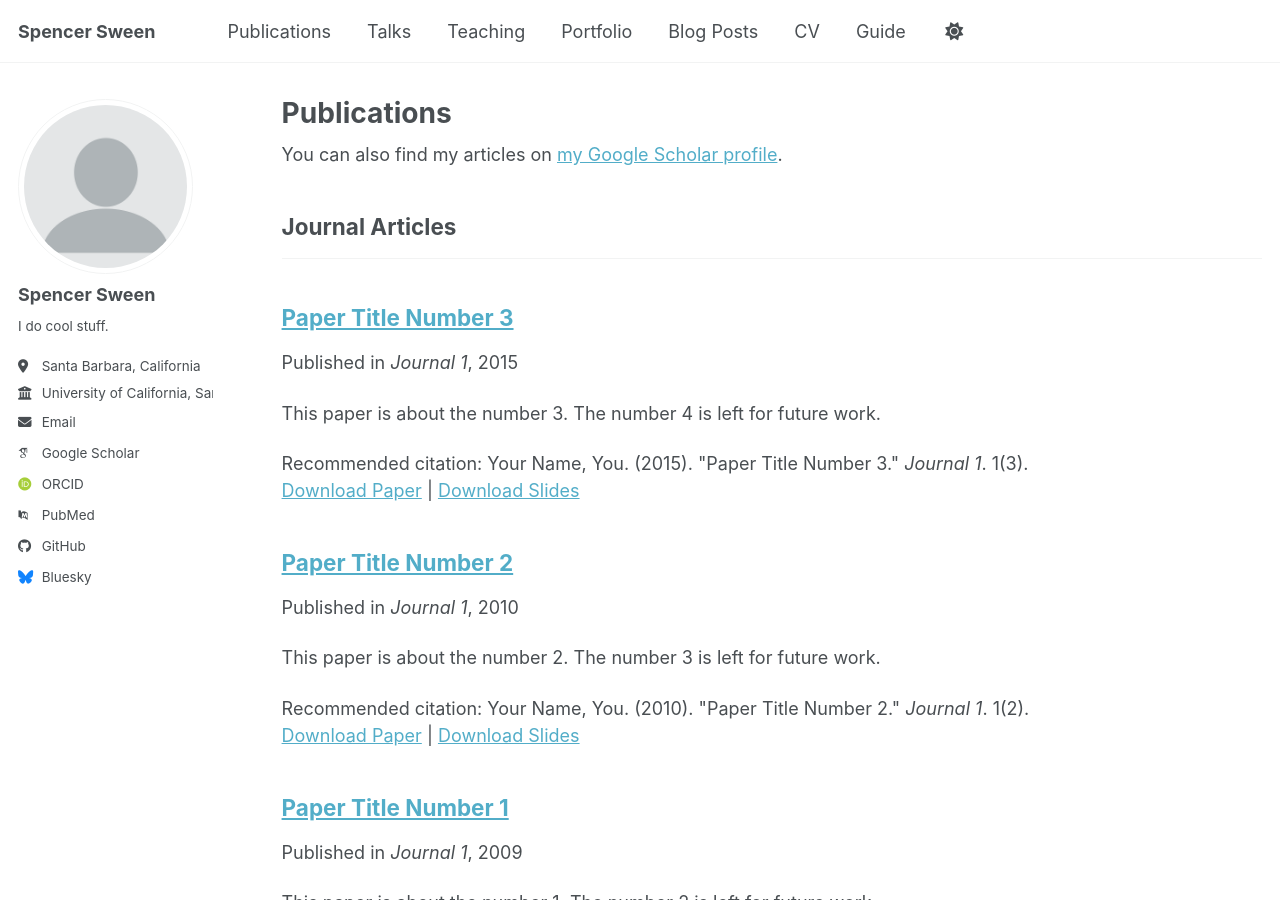
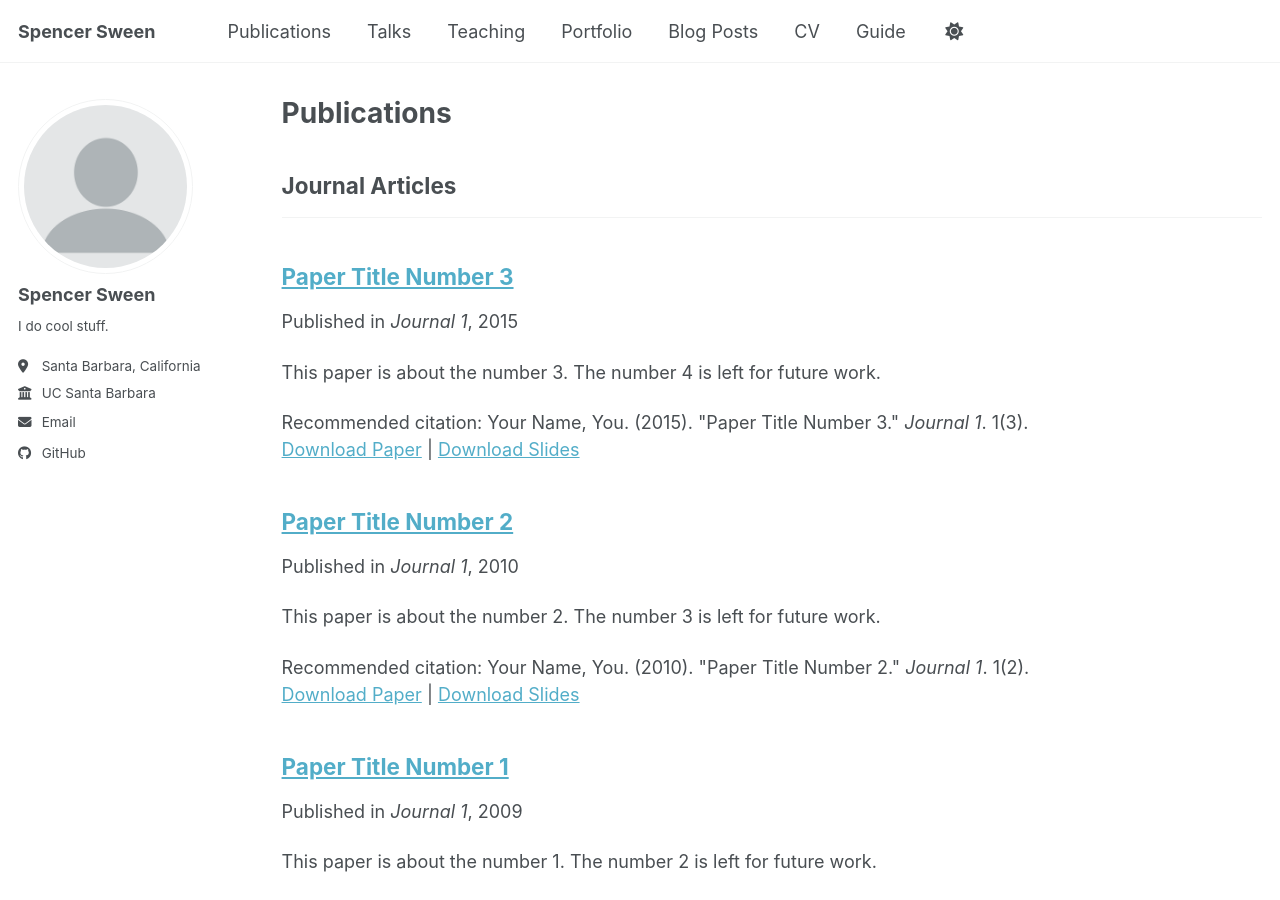
Before and after one commit to spencersween/spencersween.github.io, a Jekyll site: the page built from _pages/publications.html, in a window 1280 px wide and 900 px high. Built offline with Jekyll 4.4.1, drawn with Linux system fonts in a browser that asks for light colours; some web fonts are replaced; a script bundle is joined from its source files by our own code; library files that are not in the unit come from our copies.

Commit message:
Revise employer and social media usernames
Updated employer and social media links in the config.

```diff
--- a/_config.yml
+++ b/_config.yml
@@ -27,20 +27,20 @@
   name             : "Spencer Sween"
   bio              : "I do cool stuff."
   location         : "Santa Barbara, California"
-  employer         : "University of California, Santa Barbara"
+  employer         : "UC Santa Barbara"
   uri              : # URL
   email            : "spencersween@ucsb.edu"
 
   # Academic websites
   academia         : # URL
-  arxiv            : # URL - Update with the correct link to your profile
-  googlescholar    : "https://scholar.google.com/citations?user=PS_CX0AAAAAJ"
+  arxiv            : # URL
+  googlescholar    : # URL
   inspire-hep      : # URL
   impactstory      : # URL
-  orcid            : "https://orcid.org/yourorcidurl"
+  orcid            : # URL
   semantic         : # URL
   ssrn             : # URL
-  pubmed           : "https://www.ncbi.nlm.nih.gov/pubmed/?term=john+snow"
+  pubmed           : # URL
   researchgate     : # URL
   scopus           : # URL
   zotero           : # URL
@@ -50,13 +50,13 @@
   bitbucket        : # Username - Update with your username on the site
   codepen          : # Username
   dribbble         : # Username
-  github           : "academicpages"
+  github           : "spencersween"
   kaggle           : # Username
   stackoverflow    : # User number or user number and name (i.e., use "1" or "1/jeff-atwood")
 
   # Social media
   artstation       : # Username
-  bluesky          : "bsky.app" # Replace this with you Bluesky username
+  bluesky          : # Username
   facebook         : # Username
   flickr           : # Username
   foursquare       : # Username
```
